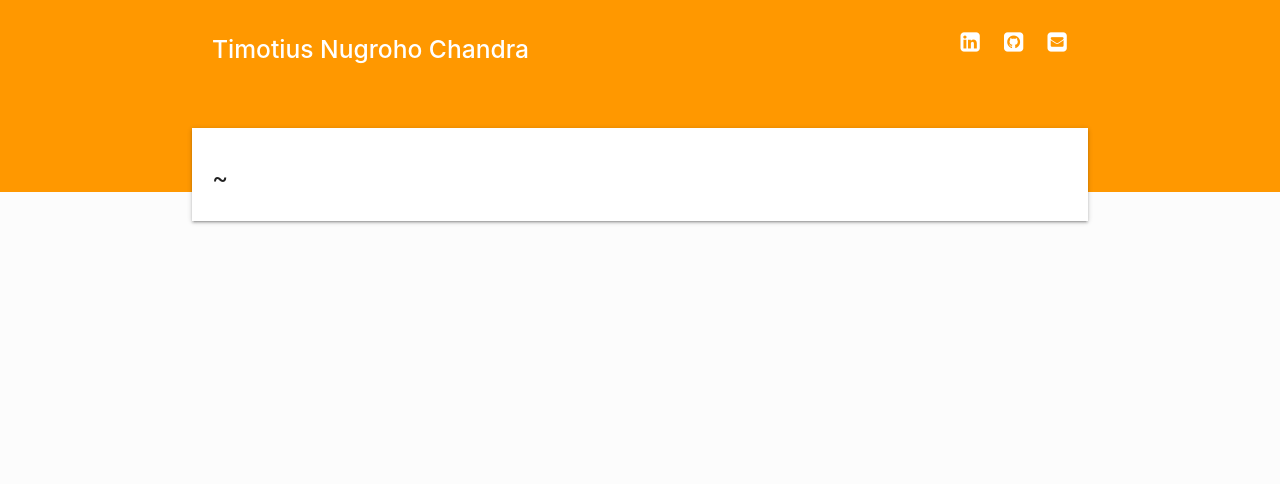
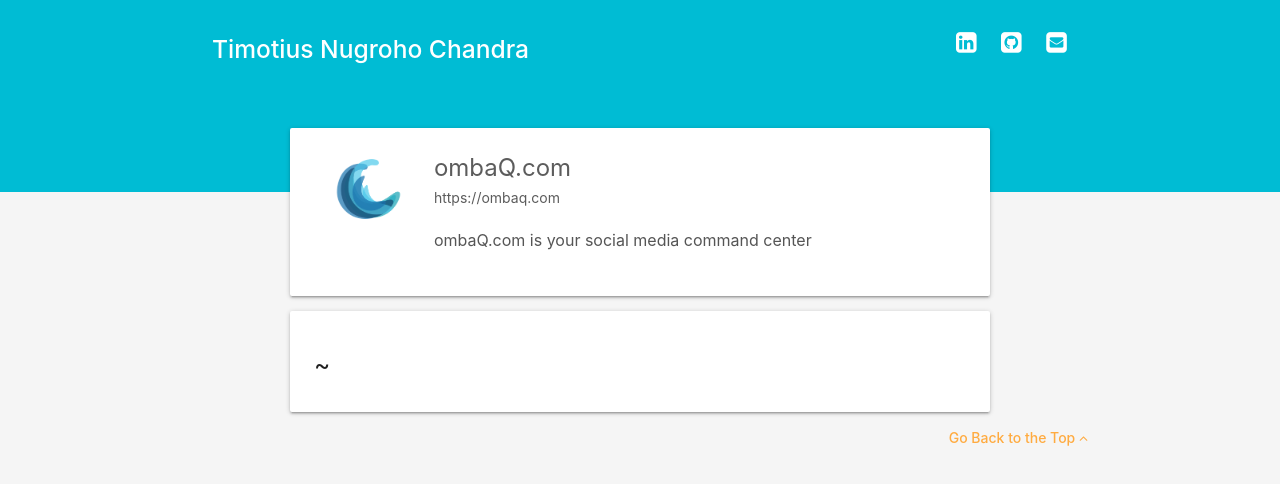
Before and after one commit to timotiusnc/timotiusnc.github.io, a plain HTML site: page index.html in a window 1280 px wide. Drawn offline with nearby package versions, Linux system fonts and the light colour scheme.

Commit message:
1. Add ombaQ.com showcase 2. Change primary to Cyan and secondary to Orange

```diff
--- a/css/style.css
+++ b/css/style.css
@@ -1,48 +1,94 @@
 body {
-  background-color: #fcfcfc;
+  background-color: #F5F5F5;
+  font-size: 16px;
 }
 
-#top {
+a {
+  color: #FFAB40;
+  font-weight: 500;
+  text-decoration: none;
+}
+
+header {
   height: 192px;
-  background: #ff9800;
+  background: #00BCD4;
   color: #fff;
 }
 
-#top .name {
+header .row .name {
   padding-top: 30px;
   text-align: center;
 }
 
-#top .contacts {
+header .row .contacts {
   margin-top: 20px;
   text-align: center;
 }
 
-#top .contacts a {
+header .row .contacts a {
   margin: 0 10px;
   font-size: 1.5em;
   color: #fff;
 }
 
-@media (min-width: 960px) {
-  #top .name {
+@media (min-width: 992px) {
+  header .row .name {
     padding: 20px;
     text-align: left;
   }
 
-  #top .contacts{
+  header .row .contacts{
     margin-top: 25px;
     text-align: right;
   }
 }
 
-#content {
-  padding: 20px;
-  margin-top: -32px;
+main.container {
+  margin-top: -44px;
+  max-width: 700px;
 }
 
-@media (min-width: 960px) {
-  #content {
+@media (min-width: 992px) {
+  main.container {
+    margin-top: -72px;
+  }
+}
+
+main.container .card.showcase .card-content .showcase-logo {
+  text-align: center;
+}
+
+main.container .card.showcase .card-content .showcase-logo img {
+  max-width: 75px;
+  height: auto;
+}
+
+main.container .card.showcase .card-content .card-title {
+  color: #5C5C5C;
+  font-weight: 400;
+}
+
+main.container .card.showcase .card-content .showcase-link {
+  color: #5C5C5C;
+  margin-top: -5px;
+  font-size: 14px;
+}
+
+main.container .card.showcase .card-content p {
+  margin: 20px 0 0 0;
+  color: #555;
+}
+
+@media (min-width: 992px) {
+  main #content {
     margin-top: -64px;
   }
 }
+
+footer {
+  font-size: 14px;
+}
+
+footer .container {
+  text-align: right;
+}
--- a/index.html
+++ b/index.html
@@ -8,7 +8,7 @@
 </head>
 
 <body>
-  <div id="top">
+  <header>
     <div class="container">
       <div class="row">
         <div class="name col s12 m6">
@@ -22,13 +22,37 @@
         </div>
       </div>
     </div>
-  </div>
+  </header>
 
-  <div class="container">
-    <div id="content" class="z-depth-1 white">
-      <h5>~</h5>
+  <main class="container">
+    <div class="card showcase">
+      <div class="card-content">
+        <div class="row">
+          <div class="col s12 m2 showcase-logo">
+            <img src="img/tm_logo.png"/>
+          </div>
+
+          <div class="col s12 m10">
+            <div class="card-title">ombaQ.com</div>
+            <div class="showcase-link">https://ombaq.com</div>
+            <p>ombaQ.com is your social media command center</p>
+          </div>
+        </div>
+      </div>
     </div>
-  </div>
+
+    <div class="card">
+      <div class="card-content">
+        <h5>~</h5>
+      </div>
+    </div>
+  </main>
+
+  <footer>
+    <div class="container">
+      <a href="#" id="back-to-top">Go Back to the Top <i class="fa fa-angle-up"></i></a>
+    </div>
+  </footer>
 
   <script type="text/javascript" src="https://code.jquery.com/jquery-2.1.1.min.js"></script>
   <script src="https://cdnjs.cloudflare.com/ajax/libs/materialize/0.96.1/js/materialize.min.js"></script>
```
Also changed, not shown: img/tm_logo.png (added).
